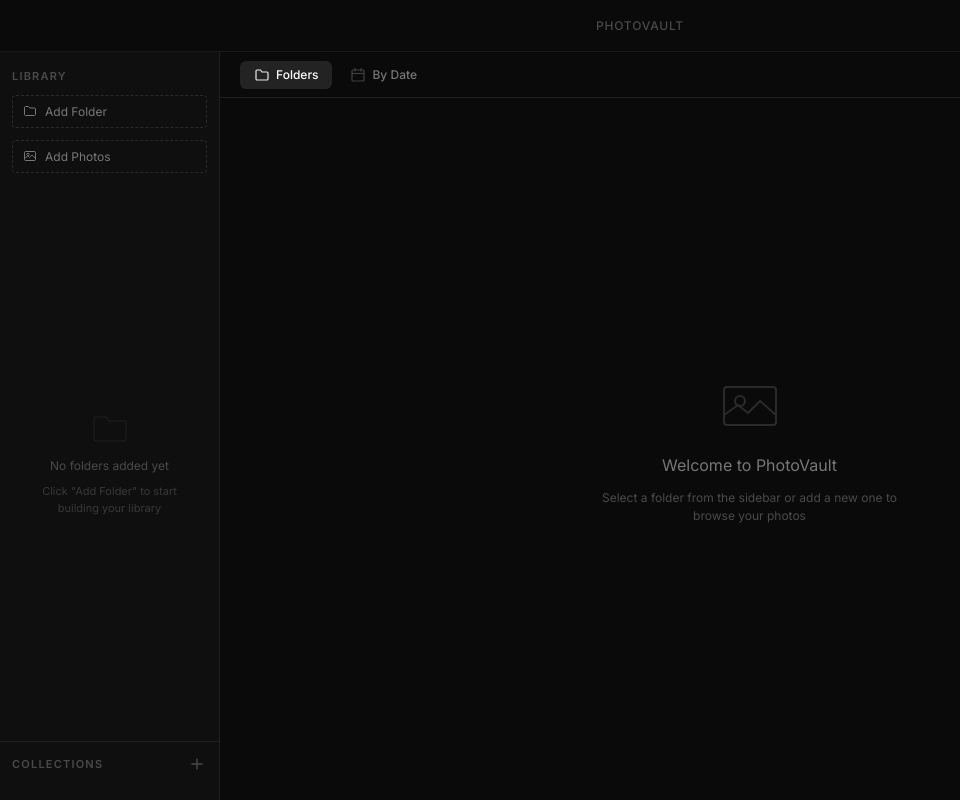
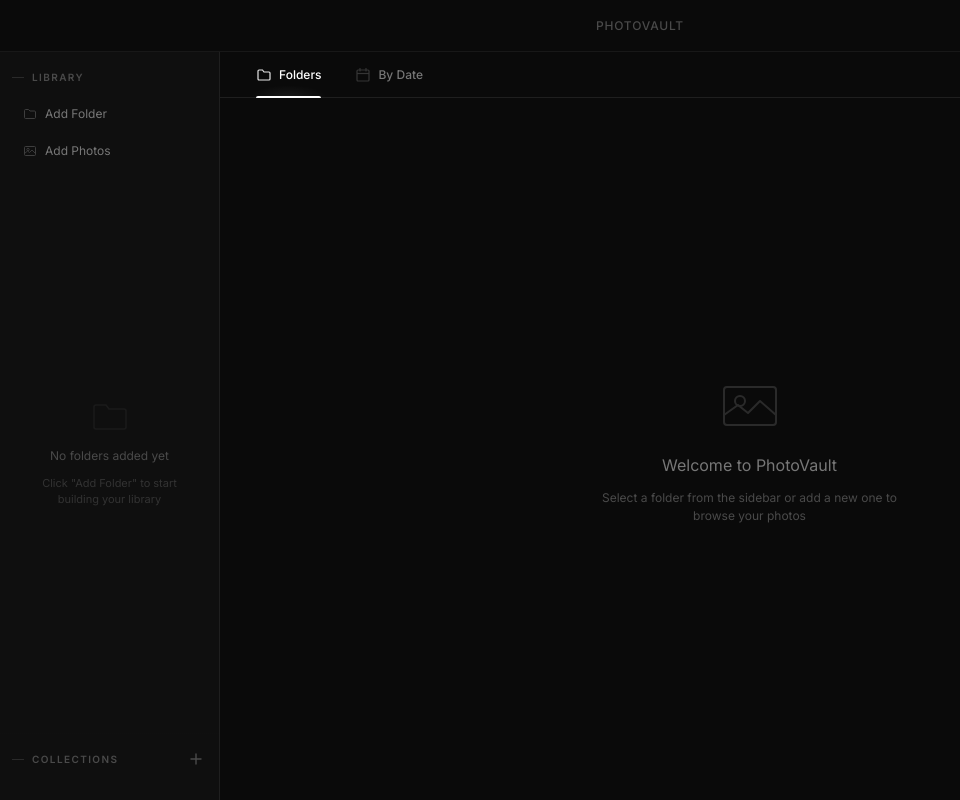
Before and after one commit to Devoid2/PhotoVault, an Electron app: page index.html in a window 1280 px wide. Shown: the whole page, without its empty margins (0-960 px from the left). Drawn offline with Linux system fonts and the light colour scheme; no server answers.

Commit message:
feat: modernize navbar and sidebar design
- Tab bar: replace background-fill active state with animated underline indicator
- Tab bar: add subtle glow effect and hover underline preview
- Sidebar: replace background-fill with left-edge active indicator
- Sidebar: add decorative dash to section labels
- Sidebar: gradient fade above collections divider
- Sidebar: micro-animations on buttons and icons (scale, rotate)
- Sidebar: refined input focus with box-shadow glow
- Unified transition timings (0.22s ease, cubic-bezier for indicators)
- Color palette unchanged

```diff
--- a/styles.css
+++ b/styles.css
@@ -230,48 +230,72 @@ html, body {
   display: flex;
   flex-direction: column;
   overflow-y: auto;
-  padding: 16px 0;
+  padding: 18px 0;
 }
 
 .sidebar-section {
-  padding: 0 12px;
+  padding: 0 10px;
 }
 
 .sidebar-header {
   display: flex;
   align-items: center;
   justify-content: space-between;
-  margin-bottom: 10px;
+  margin-bottom: 12px;
+  padding: 0 2px;
 }
 
 .sidebar-label {
-  font-size: var(--fs-xs);
+  font-size: 10px;
   font-weight: 600;
-  letter-spacing: 1.2px;
+  letter-spacing: 1.4px;
   color: var(--text-tertiary);
+  position: relative;
+  display: flex;
+  align-items: center;
+  gap: 8px;
 }
 
-/* ── Add folder button ── */
+/* Decorative dash before section label */
+.sidebar-label::before {
+  content: '';
+  width: 12px;
+  height: 1px;
+  background: var(--border-hover);
+  flex-shrink: 0;
+}
+
+/* ── Add folder / Add photos button ── */
 .sidebar-btn {
   display: flex;
   align-items: center;
   gap: 8px;
   width: 100%;
-  padding: 8px 10px;
-  border: 1px dashed var(--border-hover);
-  border-radius: var(--radius-sm);
+  padding: 8px 12px;
+  border: 1px solid transparent;
+  border-radius: var(--radius);
   background: transparent;
   color: var(--text-secondary);
   font-family: var(--font-family);
   font-size: var(--fs-sm);
   cursor: pointer;
-  transition: all var(--transition);
-  margin-bottom: 12px;
+  transition: color 0.22s ease, background 0.22s ease, border-color 0.22s ease;
+  margin-bottom: 4px;
+  position: relative;
 }
 .sidebar-btn:hover {
-  border-color: var(--text-secondary);
+  border-color: var(--border-hover);
   color: var(--text-primary);
   background: var(--highlight);
+}
+.sidebar-btn svg {
+  opacity: 0.45;
+  transition: opacity 0.22s ease, transform 0.22s ease;
+  flex-shrink: 0;
+}
+.sidebar-btn:hover svg {
+  opacity: 0.8;
+  transform: scale(1.08);
 }
 
 /* ── Folder list ── */
@@ -279,37 +303,71 @@ html, body {
   list-style: none;
   display: flex;
   flex-direction: column;
-  gap: 2px;
+  gap: 1px;
 }
 
 .folder-item {
   display: flex;
   align-items: center;
   gap: 8px;
-  padding: 7px 10px;
-  border-radius: var(--radius-sm);
+  padding: 7px 12px;
+  border-radius: var(--radius);
   cursor: pointer;
-  transition: all var(--transition);
+  transition: color 0.22s ease, background 0.22s ease;
   font-size: var(--fs-sm);
   color: var(--text-secondary);
   position: relative;
 }
+
+/* Left-edge active indicator */
+.folder-item::before {
+  content: '';
+  position: absolute;
+  left: 0;
+  top: 6px;
+  bottom: 6px;
+  width: 2px;
+  border-radius: 0 2px 2px 0;
+  background: var(--text-accent);
+  opacity: 0;
+  transform: scaleY(0);
+  transform-origin: center;
+  transition: transform 0.28s cubic-bezier(0.4, 0, 0.2, 1),
+              opacity 0.28s ease;
+}
+
 .folder-item:hover {
   background: var(--highlight);
   color: var(--text-primary);
 }
+
+/* Subtle indicator preview on hover */
+.folder-item:hover::before {
+  opacity: 0.3;
+  transform: scaleY(0.5);
+}
+
 .folder-item.active {
-  background: var(--highlight-strong);
+  background: var(--highlight);
   color: var(--text-accent);
+}
+
+/* Active indicator — fully visible */
+.folder-item.active::before {
+  opacity: 1;
+  transform: scaleY(1);
 }
 
 .folder-item svg {
   flex-shrink: 0;
-  opacity: 0.5;
+  opacity: 0.4;
+  transition: opacity 0.22s ease;
 }
-.folder-item.active svg,
 .folder-item:hover svg {
-  opacity: 0.8;
+  opacity: 0.7;
+}
+.folder-item.active svg {
+  opacity: 0.9;
 }
 
 .folder-name {
@@ -327,9 +385,9 @@ html, body {
   border: none;
   color: var(--text-tertiary);
   cursor: pointer;
-  padding: 2px;
-  border-radius: 3px;
-  transition: all var(--transition);
+  padding: 3px;
+  border-radius: var(--radius-sm);
+  transition: opacity 0.18s ease, color 0.18s ease, background 0.18s ease;
   display: flex;
   align-items: center;
   justify-content: center;
@@ -347,6 +405,11 @@ html, body {
   font-size: 10px;
   color: var(--text-tertiary);
   font-variant-numeric: tabular-nums;
+  letter-spacing: 0.3px;
+  transition: color 0.22s ease;
+}
+.folder-item.active .folder-count {
+  color: var(--text-secondary);
 }
 
 /* ── Sidebar empty state ── */
@@ -356,39 +419,65 @@ html, body {
   flex-direction: column;
   align-items: center;
   justify-content: center;
-  gap: 8px;
-  padding: 20px;
+  gap: 10px;
+  padding: 24px 20px;
   text-align: center;
   color: var(--text-tertiary);
   font-size: var(--fs-sm);
 }
+.sidebar-empty svg {
+  transition: transform 0.4s ease;
+}
+.sidebar-empty:hover svg {
+  transform: translateY(-2px);
+}
 .sidebar-empty-hint {
   font-size: var(--fs-xs);
   color: var(--text-tertiary);
-  opacity: 0.7;
+  opacity: 0.6;
+  line-height: 1.5;
 }
 
 /* ── Collections sidebar section ── */
 .sidebar-section-collections {
   margin-top: auto;
-  padding-top: 12px;
+  padding-top: 14px;
   border-top: 1px solid var(--border);
+  position: relative;
+}
+
+/* Subtle gradient fade above the divider */
+.sidebar-section-collections::before {
+  content: '';
+  position: absolute;
+  top: -16px;
+  left: 0;
+  right: 0;
+  height: 16px;
+  background: linear-gradient(
+    to top,
+    var(--bg-sidebar) 0%,
+    transparent 100%
+  );
+  pointer-events: none;
 }
 
 .sidebar-icon-btn {
   background: none;
-  border: none;
+  border: 1px solid transparent;
   color: var(--text-tertiary);
   cursor: pointer;
   padding: 4px;
-  border-radius: 4px;
+  border-radius: var(--radius-sm);
   display: flex;
   align-items: center;
-  transition: all var(--transition);
+  transition: color 0.22s ease, background 0.22s ease, border-color 0.22s ease, transform 0.22s ease;
 }
 .sidebar-icon-btn:hover {
   color: var(--text-primary);
   background: var(--highlight);
+  border-color: var(--border-hover);
+  transform: rotate(90deg);
 }
 
 .new-collection-input {
@@ -396,18 +485,19 @@ html, body {
 }
 .new-collection-input input {
   width: 100%;
-  padding: 5px 8px;
+  padding: 6px 10px;
   background: var(--bg-input);
   border: 1px solid var(--border-hover);
-  border-radius: var(--radius-sm);
+  border-radius: var(--radius);
   color: var(--text-primary);
   font-family: var(--font-family);
   font-size: var(--fs-sm);
   outline: none;
-  transition: border-color var(--transition);
+  transition: border-color 0.22s ease, box-shadow 0.22s ease;
 }
 .new-collection-input input:focus {
   border-color: #444;
+  box-shadow: 0 0 0 2px rgba(255, 255, 255, 0.04);
 }
 .new-collection-input input::placeholder {
   color: var(--text-tertiary);
@@ -723,42 +813,96 @@ html, body {
 /* ── Tab bar ── */
 #tab-bar {
   display: flex;
-  align-items: center;
-  gap: 4px;
+  align-items: stretch;
+  gap: 2px;
   padding: 0 20px;
   height: var(--tab-h);
   border-bottom: 1px solid var(--border);
   flex-shrink: 0;
+  position: relative;
 }
 
 .tab {
   display: flex;
   align-items: center;
-  gap: 6px;
-  padding: 6px 14px;
+  gap: 7px;
+  padding: 0 16px;
   border: none;
-  border-radius: var(--radius);
   background: transparent;
   color: var(--text-secondary);
   font-family: var(--font-family);
   font-size: var(--fs-sm);
   font-weight: 500;
   cursor: pointer;
-  transition: all var(--transition);
+  transition: color 0.22s ease, background 0.22s ease;
+  position: relative;
+  border-radius: 0;
 }
+
+/* Underline indicator */
+.tab::after {
+  content: '';
+  position: absolute;
+  bottom: -1px;
+  left: 16px;
+  right: 16px;
+  height: 2px;
+  background: var(--text-accent);
+  border-radius: 2px 2px 0 0;
+  transform: scaleX(0);
+  transform-origin: center;
+  transition: transform 0.28s cubic-bezier(0.4, 0, 0.2, 1),
+              opacity 0.28s ease;
+  opacity: 0;
+}
+
 .tab:hover {
+  color: var(--text-primary);
   background: var(--highlight);
-  color: var(--text-primary);
 }
+
+/* Subtle hover underline preview */
+.tab:hover::after {
+  transform: scaleX(0.5);
+  opacity: 0.3;
+}
+
 .tab.active {
-  background: var(--highlight-strong);
   color: var(--text-accent);
+  background: transparent;
 }
+
+/* Active underline — fully visible */
+.tab.active::after {
+  transform: scaleX(1);
+  opacity: 1;
+}
+
+/* Active tab subtle glow */
+.tab.active::before {
+  content: '';
+  position: absolute;
+  bottom: 0;
+  left: 10px;
+  right: 10px;
+  height: 12px;
+  background: radial-gradient(
+    ellipse at bottom,
+    rgba(255, 255, 255, 0.06) 0%,
+    transparent 70%
+  );
+  pointer-events: none;
+}
+
 .tab svg {
-  opacity: 0.5;
+  opacity: 0.4;
+  transition: opacity 0.22s ease, transform 0.22s ease;
 }
-.tab.active svg,
 .tab:hover svg {
+  opacity: 0.7;
+  transform: translateY(-0.5px);
+}
+.tab.active svg {
   opacity: 0.9;
 }
 
@@ -767,6 +911,9 @@ html, body {
   font-size: var(--fs-xs);
   color: var(--text-tertiary);
   font-variant-numeric: tabular-nums;
+  display: flex;
+  align-items: center;
+  letter-spacing: 0.3px;
 }
 
 /* ── Grid container ── */
```
